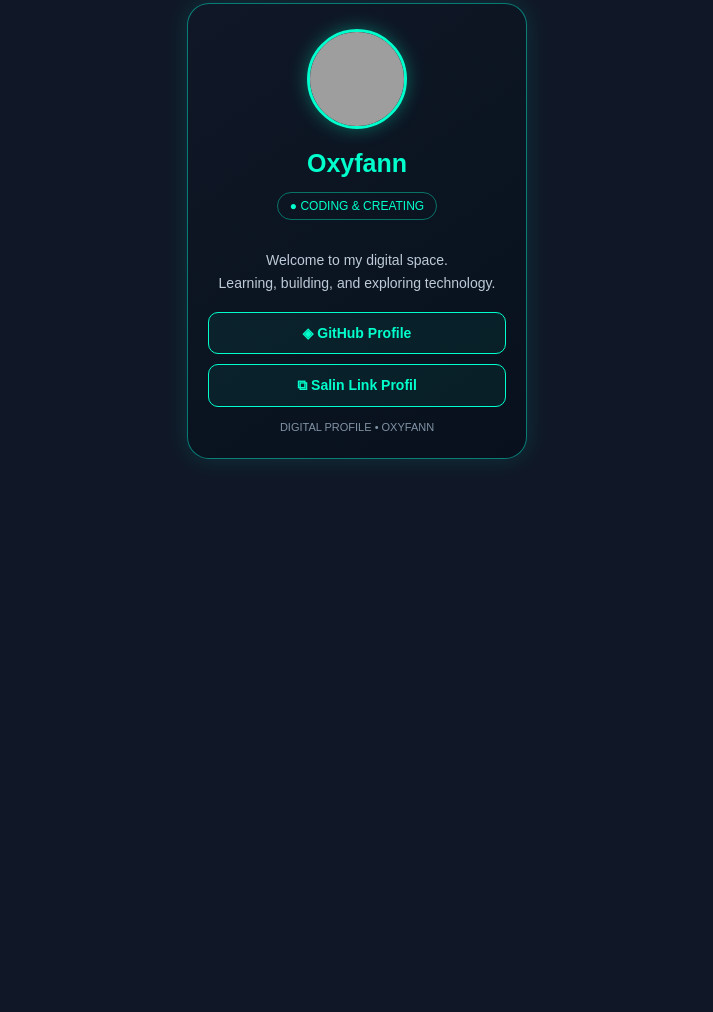
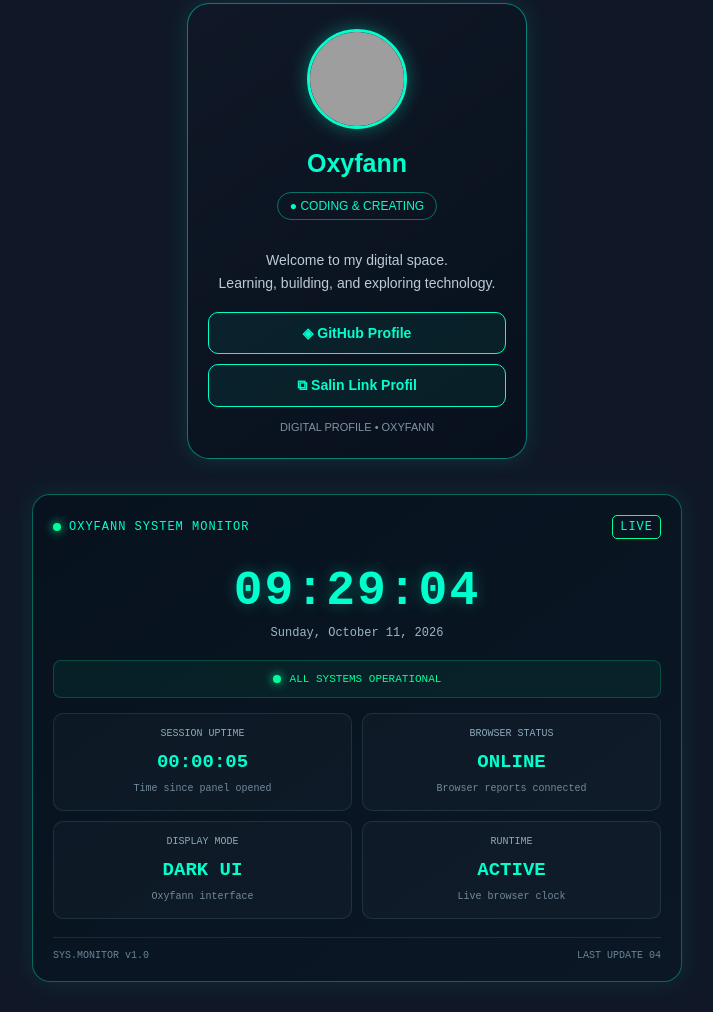
Before and after one commit to 0xyfann/Oxyfann.github.io, a plain HTML site: page index.html in a window 1280 px wide. Shown: the part 728-1740 px from the top of the page, without its empty margins (283-996 px from the left). Before the commit the page ends 1222 px from the top, so only its background shows below. Drawn offline with Linux system fonts and the light colour scheme; grey boxes are pictures that could not be loaded.

Commit message:
Add Oxyfann System Monitor section to index.html

```diff
--- a/index.html
+++ b/index.html
@@ -161,6 +161,219 @@
 </section>
 <!-- AKHIR KARTU PROFIL DIGITAL -->
 
+<!-- OXYFANN SYSTEM MONITOR -->
+<section id="oxy-monitor">
+  <div class="om-header">
+    <span class="om-dot"></span>
+    OXYFANN SYSTEM MONITOR
+    <span class="om-live">LIVE</span>
+  </div>
+
+  <div class="om-clock" id="om-clock">00:00:00</div>
+  <div class="om-date" id="om-date">Loading date...</div>
+
+  <div class="om-status">
+    <span class="om-pulse"></span>
+    ALL SYSTEMS OPERATIONAL
+  </div>
+
+  <div class="om-grid">
+    <div class="om-box">
+      <span class="om-label">SESSION UPTIME</span>
+      <strong id="om-uptime">00:00:00</strong>
+      <small>Time since panel opened</small>
+    </div>
+
+    <div class="om-box">
+      <span class="om-label">BROWSER STATUS</span>
+      <strong id="om-online">ONLINE</strong>
+      <small id="om-network">Checking connection...</small>
+    </div>
+
+    <div class="om-box">
+      <span class="om-label">DISPLAY MODE</span>
+      <strong id="om-theme">DARK UI</strong>
+      <small>Oxyfann interface</small>
+    </div>
+
+    <div class="om-box">
+      <span class="om-label">RUNTIME</span>
+      <strong id="om-runtime">ACTIVE</strong>
+      <small>Live browser clock</small>
+    </div>
+  </div>
+
+  <div class="om-footer">
+    <span>SYS.MONITOR v1.0</span>
+    <span id="om-tick">INITIALIZING...</span>
+  </div>
+</section>
+
+<style>
+#oxy-monitor {
+  max-width: 650px;
+  margin: 30px auto;
+  padding: 20px;
+  box-sizing: border-box;
+  color: #dffefa;
+  background: linear-gradient(145deg, #07121e, #0b1725);
+  border: 1px solid rgba(0,255,204,.35);
+  border-radius: 18px;
+  font-family: monospace;
+  box-shadow: 0 0 24px rgba(0,255,204,.09);
+}
+#oxy-monitor * { box-sizing: border-box; }
+#oxy-monitor .om-header {
+  display: flex;
+  align-items: center;
+  gap: 8px;
+  flex-wrap: wrap;
+  font-size: 12px;
+  letter-spacing: 1px;
+  color: #00ffcc;
+}
+#oxy-monitor .om-dot,
+#oxy-monitor .om-pulse {
+  width: 8px;
+  height: 8px;
+  flex-shrink: 0;
+  display: inline-block;
+  border-radius: 50%;
+  background: #00ff99;
+  box-shadow: 0 0 10px #00ff99;
+}
+#oxy-monitor .om-live {
+  margin-left: auto;
+  padding: 4px 7px;
+  border: 1px solid #00ff99;
+  border-radius: 5px;
+}
+#oxy-monitor .om-clock {
+  margin-top: 25px;
+  color: #00ffcc;
+  font-size: clamp(32px, 8vw, 48px);
+  font-weight: bold;
+  letter-spacing: 2px;
+  text-shadow: 0 0 15px rgba(0,255,204,.3);
+  text-align: center;
+}
+#oxy-monitor .om-date {
+  margin: 8px 0 20px;
+  color: #9db6c7;
+  font-size: 12px;
+  text-align: center;
+}
+#oxy-monitor .om-status {
+  display: flex;
+  justify-content: center;
+  align-items: center;
+  gap: 9px;
+  padding: 12px 6px;
+  margin-bottom: 15px;
+  background: rgba(0,255,153,.06);
+  border: 1px solid rgba(0,255,153,.2);
+  border-radius: 8px;
+  color: #00ff99;
+  font-size: 11px;
+}
+#oxy-monitor .om-grid {
+  display: grid;
+  grid-template-columns: repeat(2, minmax(0, 1fr));
+  gap: 10px;
+}
+#oxy-monitor .om-box {
+  min-width: 0;
+  padding: 14px 10px;
+  background: rgba(255,255,255,.025);
+  border: 1px solid rgba(120,180,210,.15);
+  border-radius: 10px;
+}
+#oxy-monitor .om-label {
+  display: block;
+  color: #8ca8ba;
+  font-size: 10px;
+  margin-bottom: 12px;
+}
+#oxy-monitor .om-box strong {
+  display: block;
+  color: #00ffcc;
+  font-size: clamp(14px, 4vw, 19px);
+  overflow-wrap: anywhere;
+}
+#oxy-monitor .om-box small {
+  display: block;
+  margin-top: 8px;
+  color: #718b9d;
+  font-size: 10px;
+  line-height: 1.5;
+}
+#oxy-monitor .om-footer {
+  display: flex;
+  justify-content: space-between;
+  gap: 10px;
+  flex-wrap: wrap;
+  margin-top: 18px;
+  padding-top: 12px;
+  border-top: 1px solid rgba(120,180,210,.15);
+  color: #668697;
+  font-size: 10px;
+}
+@media (max-width: 360px) {
+  #oxy-monitor { padding: 13px; }
+  #oxy-monitor .om-grid { gap: 7px; }
+}
+</style>
+
+<script>
+(function () {
+  const root = document.getElementById("oxy-monitor");
+  if (!root || root.dataset.started === "yes") return;
+  root.dataset.started = "yes";
+
+  const el = id => document.getElementById(id);
+  const openedAt = Date.now();
+
+  function updateMonitor() {
+    const now = new Date();
+    const pad = n => String(n).padStart(2, "0");
+
+    el("om-clock").textContent =
+      pad(now.getHours()) + ":" +
+      pad(now.getMinutes()) + ":" +
+      pad(now.getSeconds());
+
+    el("om-date").textContent = now.toLocaleDateString(
+      undefined,
+      { weekday: "long", day: "numeric",
+        month: "long", year: "numeric" }
+    );
+
+    const elapsed = Math.floor((Date.now() - openedAt) / 1000);
+    el("om-uptime").textContent =
+      pad(Math.floor(elapsed / 3600)) + ":" +
+      pad(Math.floor((elapsed % 3600) / 60)) + ":" +
+      pad(elapsed % 60);
+
+    const online = navigator.onLine;
+    el("om-online").textContent = online ? "ONLINE" : "OFFLINE";
+    el("om-online").style.color = online ? "#00ffcc" : "#ff7b7b";
+    el("om-network").textContent =
+      online ? "Browser reports connected" : "No network connection reported";
+
+    el("om-theme").textContent = "DARK UI";
+    el("om-runtime").textContent = "ACTIVE";
+    el("om-tick").textContent = "LAST UPDATE " + pad(now.getSeconds());
+  }
+
+  updateMonitor();
+  window.setInterval(updateMonitor, 1000);
+
+  window.addEventListener("online", updateMonitor);
+  window.addEventListener("offline", updateMonitor);
+})();
+</script>
+<!-- END OXYFANN SYSTEM MONITOR -->
+
 </body>
 </html>
 </body>
```
